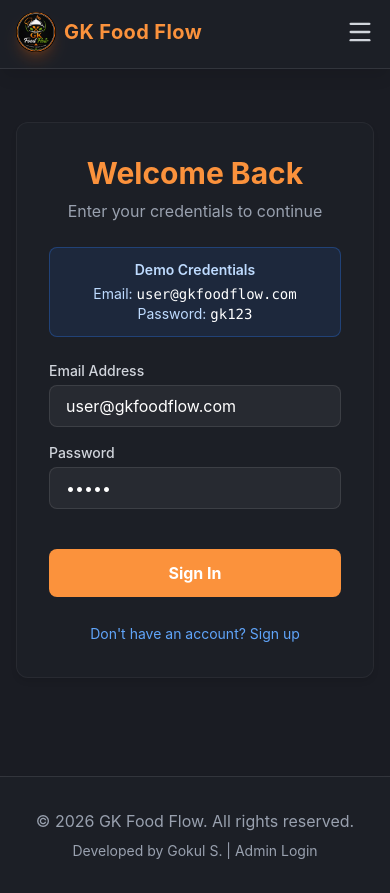
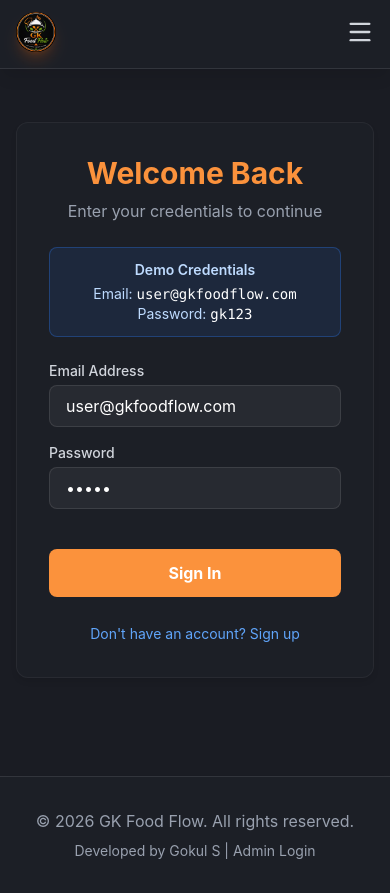
Before and after one commit to gokul1210/MSR-Food-Flow, a React (Vite) app in the folder frontend/: page / in a window 390 px wide. Built offline with nearby package versions, Linux system fonts and the light colour scheme.

Commit message:
final commit

```diff
--- a/frontend/src/components/Footer.jsx
+++ b/frontend/src/components/Footer.jsx
@@ -5,7 +5,7 @@
     <footer className="glass-panel rounded-none border-b-0 border-l-0 border-r-0 border-t border-white/10 mt-12 py-8 print:hidden">
       <div className="container mx-auto px-4 text-center text-gray-400">
         <p>&copy; {new Date().getFullYear()} GK Food Flow. All rights reserved.</p>
-        <p className="mt-2 text-sm">Developed by Gokul S. | <Link to="/admin" className="hover:text-white transition-colors">Admin Login</Link></p>
+        <p className="mt-2 text-sm">Developed by Gokul S | <Link to="/admin" className="hover:text-white transition-colors">Admin Login</Link></p>
       </div>
     </footer>
   );
--- a/frontend/src/components/Navbar.jsx
+++ b/frontend/src/components/Navbar.jsx
@@ -10,9 +10,9 @@
   return (
     <nav className="glass-panel sticky top-0 z-50 rounded-none border-t-0 border-l-0 border-r-0 border-b border-white/10 print:hidden">
       <div className="container mx-auto px-4 py-4 flex justify-between items-center">
-        <Link to="/home" className="flex items-center gap-2 md:gap-3 text-primary font-bold tracking-wide z-50">
+        <Link to="/home" className="flex items-center gap-3 text-primary font-bold text-2xl tracking-wide z-50">
           <img src="/logo.jpg" alt="GK Food Flow Logo" className="h-10 md:h-12 w-auto object-contain rounded-full shadow-lg shadow-orange-500/20" />
-          <span className="text-xl md:text-2xl">GK Food Flow</span>
+          <span className="hidden sm:inline">GK Food Flow</span>
         </Link>
 
         {/* Mobile Menu Toggle Button */}
```
